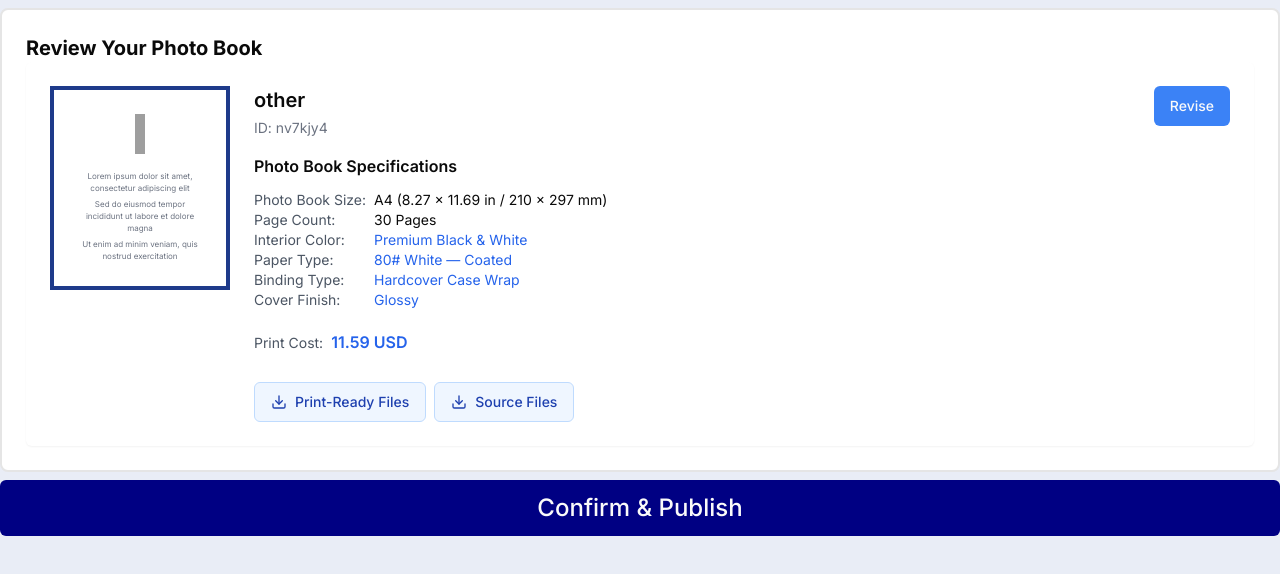
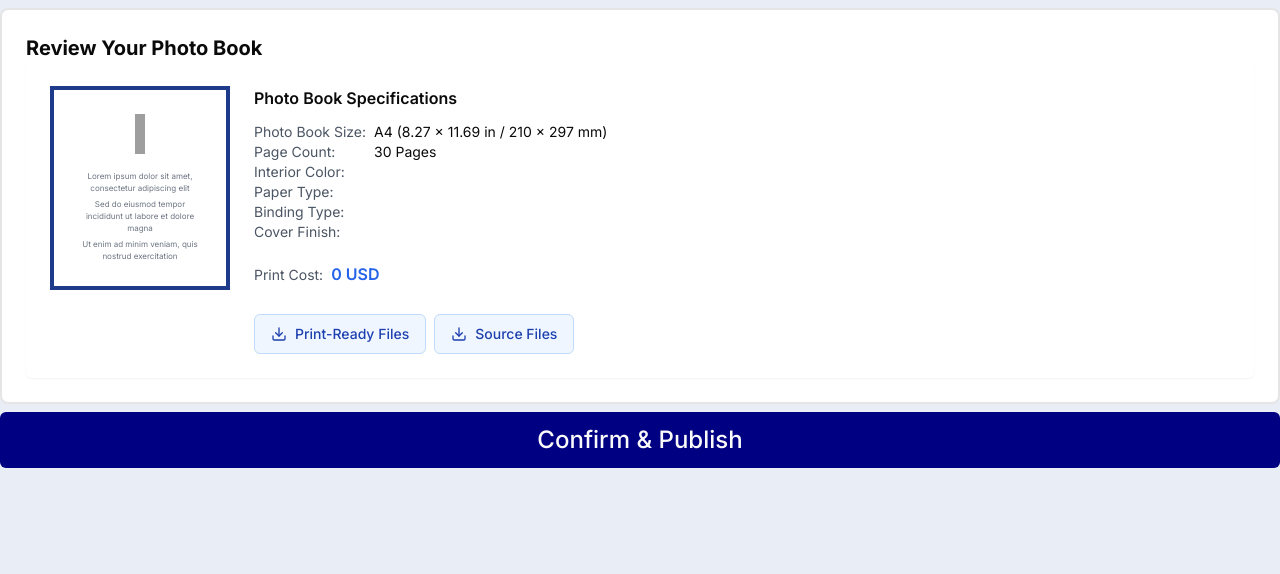
Before and after one commit to devetersllc/dcbrinc-bu, a Next.js app: page /dashboard/user/Review in a window 1280 px wide. Shown: the top 574 px of the page. Built offline with nearby package versions, Linux system fonts and the light colour scheme; grey boxes are pictures that could not be loaded.

Commit message:
review page values

```diff
--- a/app/dashboard/user/Review/photo-book-review.tsx
+++ b/app/dashboard/user/Review/photo-book-review.tsx
@@ -3,8 +3,35 @@
 import { Download } from "lucide-react";
 import { Button } from "@/components/ui/button";
 import Image from "next/image";
+import { useSelector } from "react-redux";
+import { RootState } from "@/lib/store";
 
 export default function PhotoBookReview() {
+  const {
+    pageCount,
+    interiorColor,
+    paperType,
+    bindingType,
+    coverFinish,
+    totalPrice,
+  } = useSelector((state: RootState) => state.design);
+  const email = useSelector((state: RootState) => state.auth.user?.email);
+  const name = useSelector((state: RootState) => state.auth.user?.name);
+
+  // data to save and show on admin dashboard as orders list
+
+  // name;
+  // email;
+  // processedPDF;
+  // processedCover;
+  // bookSize;
+  // pageCount;
+  // interiorColor;
+  // paperType;
+  // bindingType;
+  // coverFinish;
+  // totalPrice;
+
   return (
     <div className="w-full mx-auto p-6 bg-white rounded-lg border-2 my-2">
       <h1 className="text-xl font-bold">Review Your Photo Book</h1>
@@ -35,13 +62,9 @@ export default function PhotoBookReview() {
           </div>
 
           <div className="flex-grow">
-            <div className="flex justify-between items-start">
-              <div>
-                <h2 className="text-xl font-semibold mb-1">other</h2>
-                <p className="text-sm text-gray-500 mb-4">ID: nv7kjy4</p>
-              </div>
+            {/* <div className="flex justify-between items-start">
               <Button className="bg-blue-500 hover:bg-blue-600">Revise</Button>
-            </div>
+            </div> */}
 
             <div className="space-y-3">
               <h3 className="font-semibold">Photo Book Specifications</h3>
@@ -51,25 +74,25 @@ export default function PhotoBookReview() {
                 <span>A4 (8.27 x 11.69 in / 210 x 297 mm)</span>
 
                 <span className="text-gray-600">Page Count:</span>
-                <span>30 Pages</span>
+                <span>{pageCount} Pages</span>
 
                 <span className="text-gray-600">Interior Color:</span>
-                <span className="text-blue-600">Premium Black & White</span>
+                <span className="text-blue-600">{interiorColor}</span>
 
                 <span className="text-gray-600">Paper Type:</span>
-                <span className="text-blue-600">80# White — Coated</span>
+                <span className="text-blue-600">{paperType}</span>
 
                 <span className="text-gray-600">Binding Type:</span>
-                <span className="text-blue-600">Hardcover Case Wrap</span>
+                <span className="text-blue-600">{bindingType}</span>
 
                 <span className="text-gray-600">Cover Finish:</span>
-                <span className="text-blue-600">Glossy</span>
+                <span className="text-blue-600">{coverFinish}</span>
               </div>
 
               <div className="pt-2">
                 <span className="text-gray-600 text-sm">Print Cost:</span>
                 <span className="text-blue-600 font-semibold ml-2">
-                  11.59 USD
+                  {totalPrice} USD
                 </span>
               </div>
 
```
